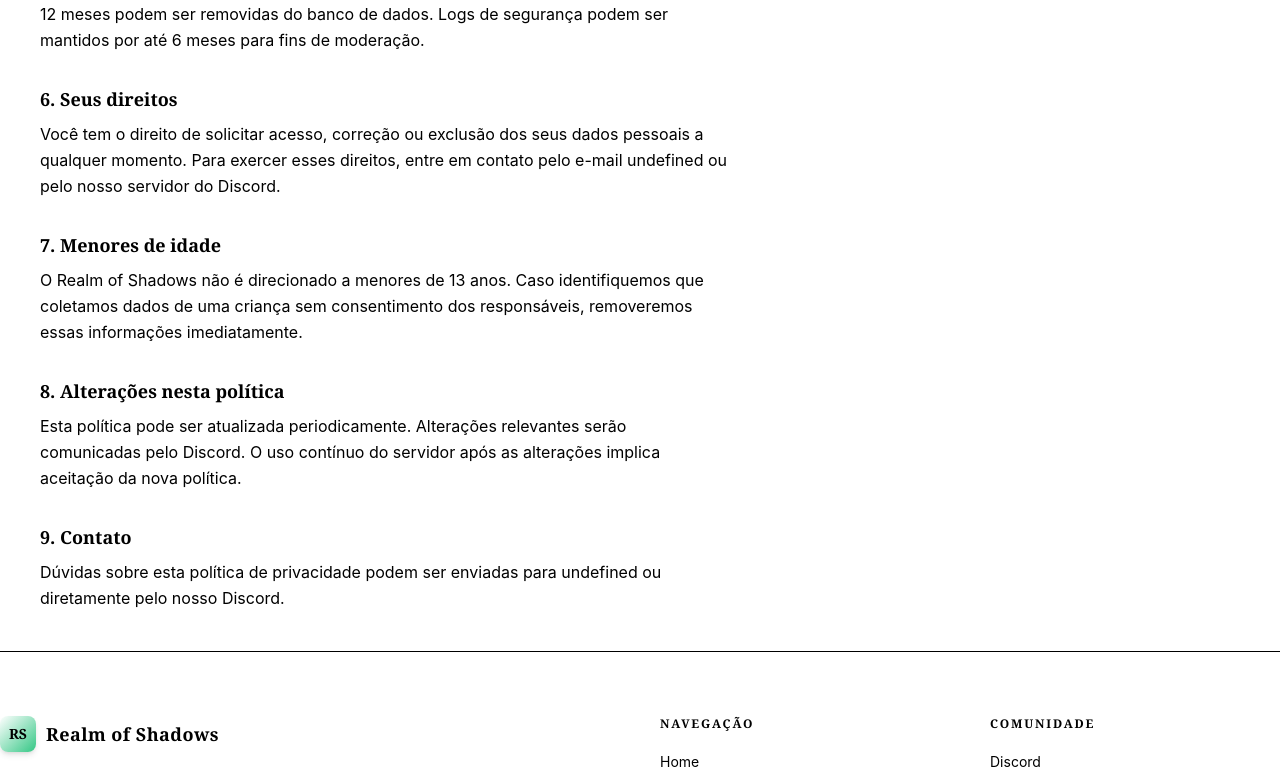
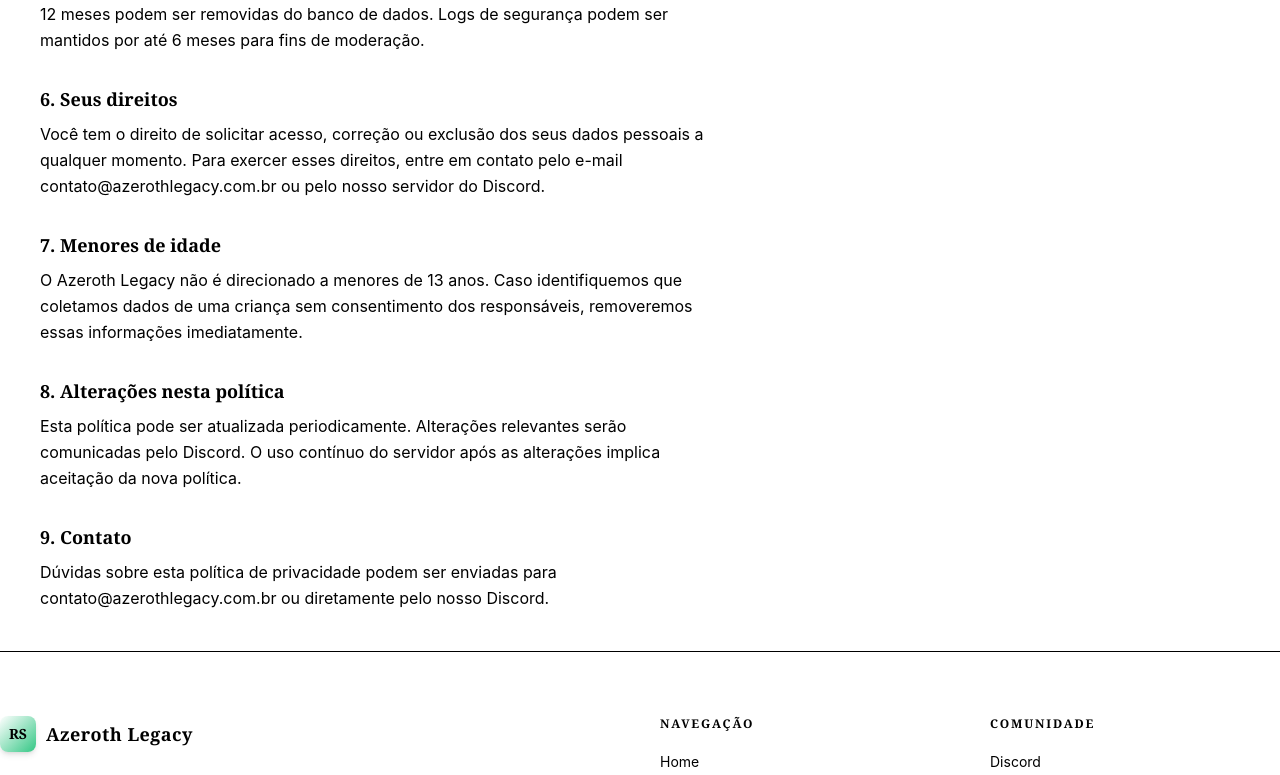
Before and after one commit to brendoarrudaa/site-wow, a Next.js app: page /politica-de-privacidade in a window 1280 px wide. Shown: the part 1282-2057 px from the top of the page. Built offline with nearby package versions, Linux system fonts and the light colour scheme.

Commit message:
feat: atualizar informações do site para Azeroth Legacy, incluindo nome, realmlist e URLs

```diff
--- a/src/data/site-config.ts
+++ b/src/data/site-config.ts
@@ -1,11 +1,13 @@
 export const siteConfig = {
-  name: "Realm of Shadows",
+  name: "Azeroth Legacy",
   tagline: "A era mais épica do WoW, feita do jeito certo.",
   description: "Servidor brasileiro de WotLK 3.3.5a com foco em qualidade, estabilidade e fair play. Scripts Blizzlike, rates equilibradas e uma comunidade que leva o jogo a sério.",
-  realmlist: "set realmlist logon.realmofshadows.com",
-  discordUrl: "https://discord.gg/realmofshadows",
+  realmlist: "set realmlist logon.azerothlegacy.com.br",
+  discordUrl: "https://discord.gg/azerothlegacy",
   expansion: "Wrath of the Lich King 3.3.5a",
   version: "3.3.5a (12340)",
+  contactEmail: "contato@azerothlegacy.com.br",
+  siteUrl: "https://azerothlegacy.com.br",
 };
 
 export const navLinks = [
```
